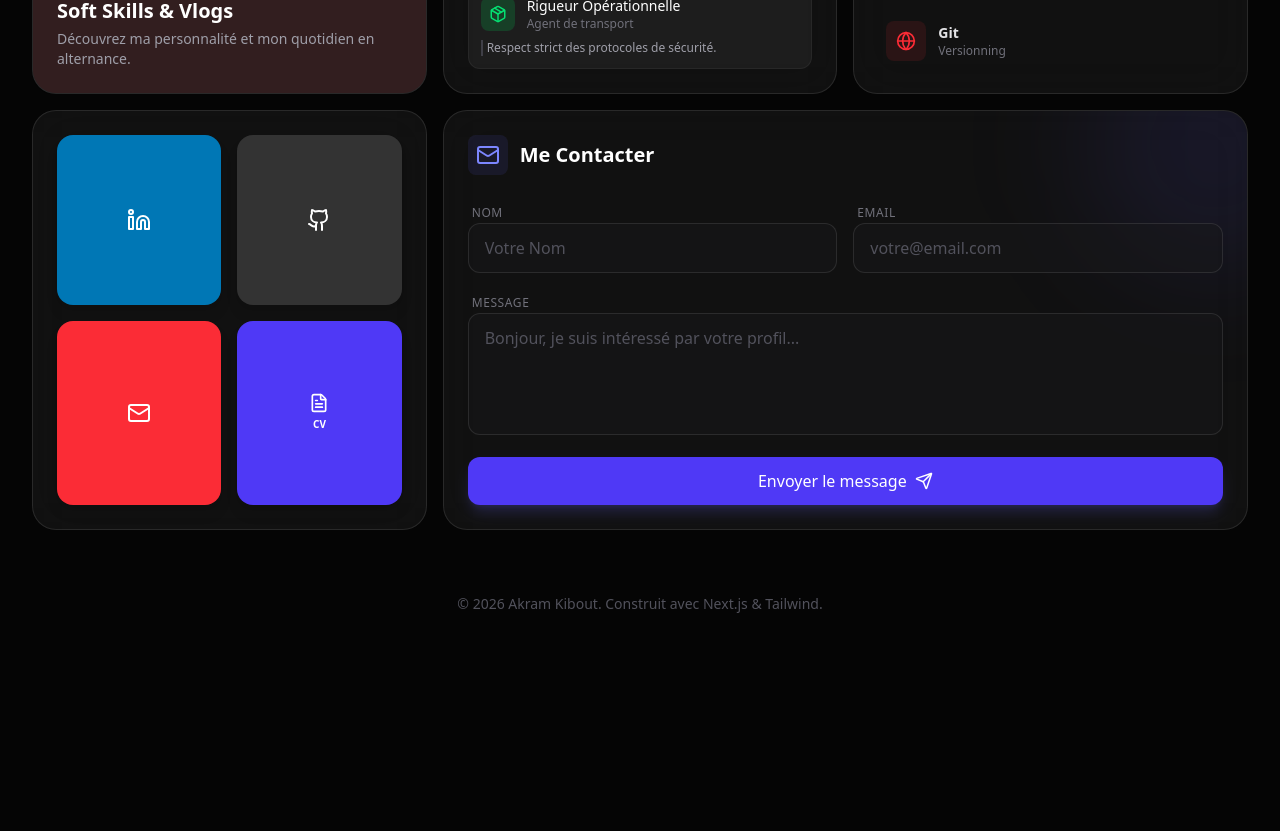
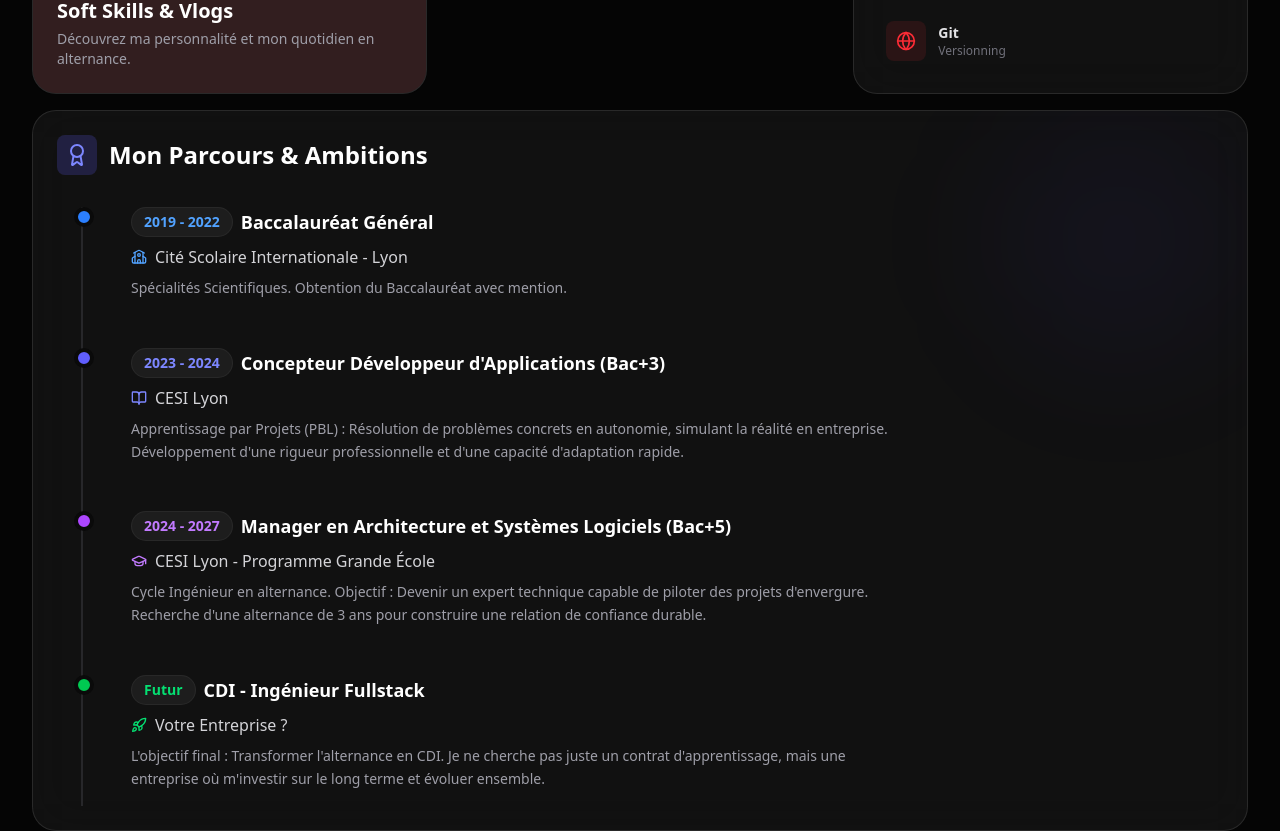
Before and after one commit to Akrapovitch05/portfolio, a Next.js app: page / in a window 1280 px wide. Shown: the part 1140-1971 px from the top of the page. Before the commit the page ends 1818 px from the top, so only its background shows below. Built offline with nearby package versions, Linux system fonts and the light colour scheme; grey boxes are pictures that could not be loaded.

Commit message:
feat - ajout du cesi et de la frise chrono

```diff
--- a/app/page.tsx
+++ b/app/page.tsx
@@ -6,6 +6,8 @@ import { Vlogs } from "@/components/Vlogs";
 import { Experience } from "@/components/Experience";
 import { Socials } from "@/components/Socials";
 import { ContactForm } from "@/components/ContactForm";
+
+import { Timeline } from "@/components/Timeline";
 
 export default function Home() {
   return (
@@ -24,6 +26,9 @@ export default function Home() {
           {/* Bloc D: Vlogs */}
           <Vlogs />
 
+          {/* Bloc Timeline: Parcours & Ambitions */}
+          <Timeline />
+
           {/* Bloc E: Expérience */}
           <Experience />
 
--- /dev/null
+++ b/components/Timeline.tsx
@@ -0,0 +1,94 @@
+"use client";
+
+import { BentoCard } from "./BentoCard";
+import { GraduationCap, BookOpen, Rocket, School, Award, Briefcase } from "lucide-react";
+import { motion } from "framer-motion";
+
+export const Timeline = () => {
+    const steps = [
+        {
+            year: "2019 - 2022",
+            title: "Baccalauréat Général",
+            school: "Cité Scolaire Internationale - Lyon",
+            description: "Spécialités Scientifiques. Obtention du Baccalauréat avec mention.",
+            icon: School,
+            color: "bg-blue-500",
+            textColor: "text-blue-400"
+        },
+        {
+            year: "2023 - 2024",
+            title: "Concepteur Développeur d'Applications (Bac+3)",
+            school: "CESI Lyon",
+            description: "Apprentissage par Projets (PBL) : Résolution de problèmes concrets en autonomie, simulant la réalité en entreprise. Développement d'une rigueur professionnelle et d'une capacité d'adaptation rapide.",
+            icon: BookOpen,
+            color: "bg-indigo-500",
+            textColor: "text-indigo-400",
+            current: true
+        },
+        {
+            year: "2024 - 2027",
+            title: "Manager en Architecture et Systèmes Logiciels (Bac+5)",
+            school: "CESI Lyon - Programme Grande École",
+            description: "Cycle Ingénieur en alternance. Objectif : Devenir un expert technique capable de piloter des projets d'envergure. Recherche d'une alternance de 3 ans pour construire une relation de confiance durable.",
+            icon: GraduationCap,
+            color: "bg-purple-500",
+            textColor: "text-purple-400",
+            highlight: true
+        },
+        {
+            year: "Futur",
+            title: "CDI - Ingénieur Fullstack",
+            school: "Votre Entreprise ?",
+            description: "L'objectif final : Transformer l'alternance en CDI. Je ne cherche pas juste un contrat d'apprentissage, mais une entreprise où m'investir sur le long terme et évoluer ensemble.",
+            icon: Rocket,
+            color: "bg-green-500",
+            textColor: "text-green-400"
+        }
+    ];
+
+    return (
+        <BentoCard colSpan={3} className="relative overflow-hidden">
+            <div className="flex items-center gap-3 mb-8">
+                <div className="p-2 bg-indigo-500/20 text-indigo-400 rounded-lg">
+                    <Award size={24} />
+                </div>
+                <h2 className="text-2xl font-bold text-white">Mon Parcours & Ambitions</h2>
+            </div>
+
+            <div className="relative border-l-2 border-zinc-800 ml-3 md:ml-6 space-y-12 pb-4">
+                {steps.map((step, index) => (
+                    <motion.div
+                        key={index}
+                        initial={{ opacity: 0, x: -20 }}
+                        whileInView={{ opacity: 1, x: 0 }}
+                        viewport={{ once: true }}
+                        transition={{ delay: index * 0.2 }}
+                        className="relative pl-8 md:pl-12"
+                    >
+                        {/* Timeline Dot */}
+                        <div className={`absolute -left-[9px] top-0 w-5 h-5 rounded-full border-4 border-[#0a0a0a] ${step.color} ${step.current ? 'animate-pulse' : ''}`} />
+
+                        <div className="flex flex-col md:flex-row gap-2 md:items-center mb-2">
+                            <span className={`text-sm font-bold ${step.textColor} px-3 py-1 rounded-full bg-white/5 w-fit border border-white/5`}>
+                                {step.year}
+                            </span>
+                            <h3 className="text-lg font-bold text-white">{step.title}</h3>
+                        </div>
+
+                        <div className="text-zinc-300 font-medium mb-2 flex items-center gap-2">
+                            <step.icon size={16} className={step.textColor} />
+                            {step.school}
+                        </div>
+
+                        <p className="text-zinc-400 text-sm leading-relaxed max-w-3xl">
+                            {step.description}
+                        </p>
+                    </motion.div>
+                ))}
+            </div>
+
+            {/* Background elements */}
+            <div className="absolute top-0 right-0 p-32 bg-indigo-600/5 rounded-full blur-3xl -z-10" />
+        </BentoCard>
+    );
+};
```
Also changed, not shown: 1 other file (tests, documents, lock files or other folders).
